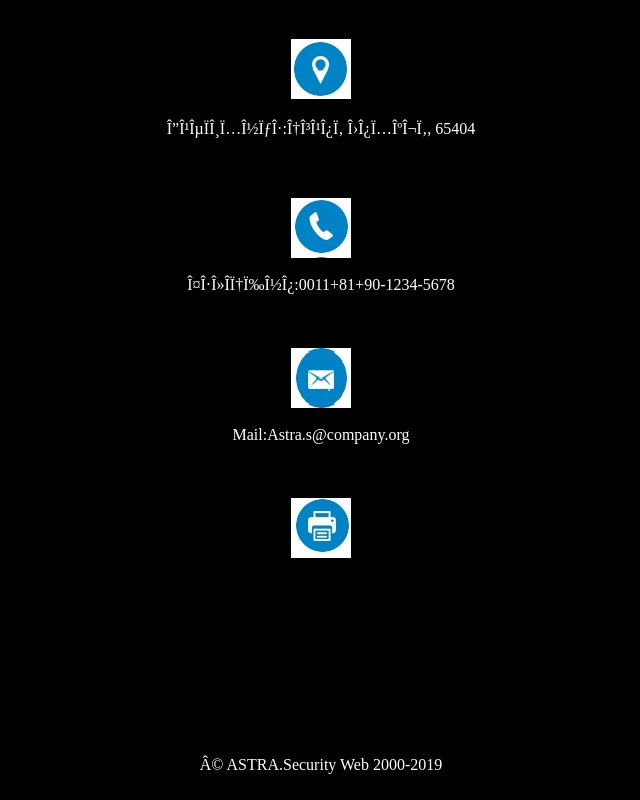
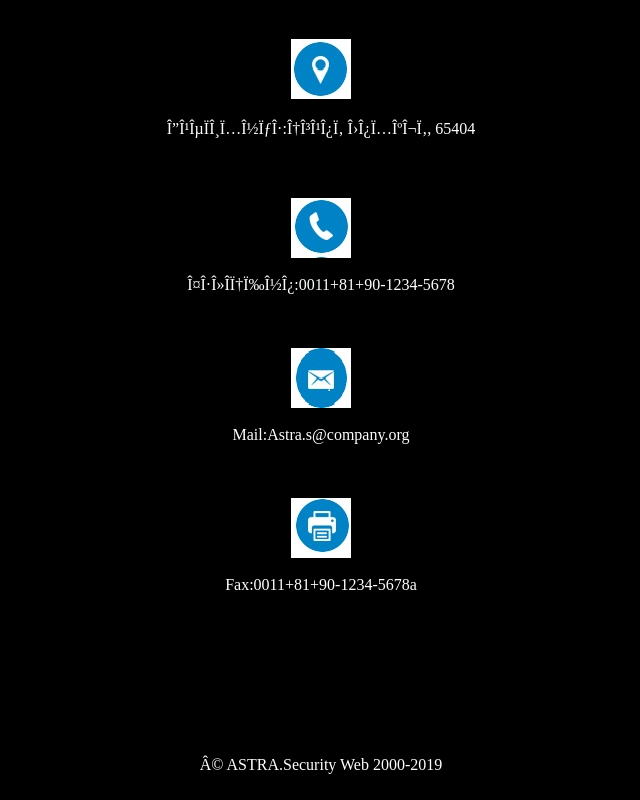
Before and after one commit to pontios013/FSP, a plain HTML site: page Index-5.html in a window 1280 px wide. Shown: the part 886-1686 px from the top of the page, without its empty margins (319-959 px from the left). Drawn offline with Linux system fonts and the light colour scheme.

Commit message:
Update Index-5.html

```diff
--- a/Index-5.html
+++ b/Index-5.html
@@ -67,7 +67,7 @@
       <img src="https://github.com/pontios013/FSP/blob/gh-pages/New%20folder%20(5)/%CE%A5%CE%A0%CE%97%CE%A1%CE%95%CE%A3%CE%99%CE%95%CF%82/xr/fax.jpg?raw=true" width="60" height="60" align="top" />
       </BR>
     <BR>
-      <font face ="Times New Roman"Fax:0011+81+90-1234-5678a</font>
+      <font face ="Times New Roman">Fax:0011+81+90-1234-5678a</font>
       </BR>
         <BR>
 <font size=3>
```
